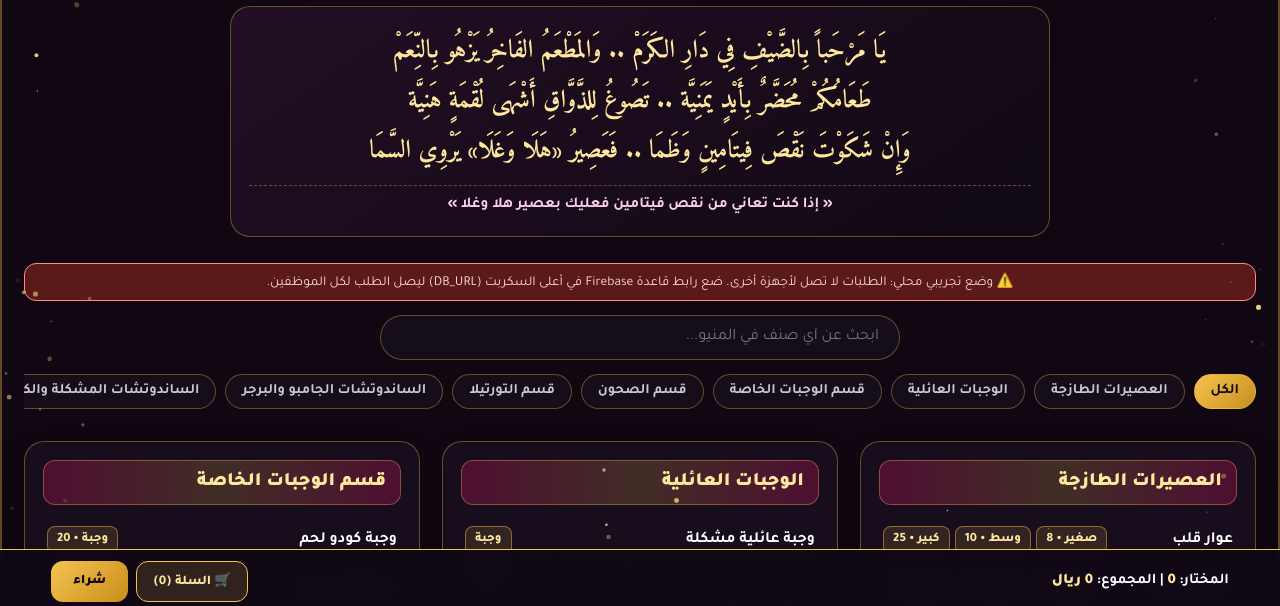
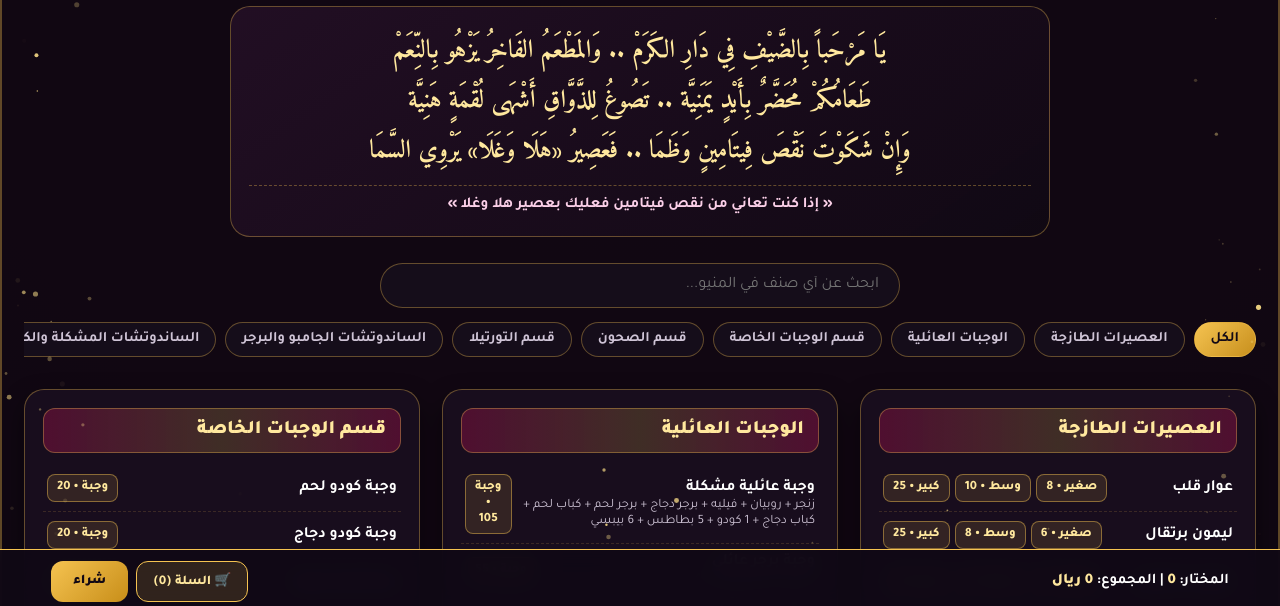
Before and after one commit to Omar14231/html, a plain HTML site: page index.html in a window 1280 px wide. Shown: the part 187-793 px from the top of the page. Drawn offline with Linux system fonts and the light colour scheme.

Commit message:
Update index.html

```diff
--- a/index.html
+++ b/index.html
@@ -239,7 +239,7 @@ body{background:radial-gradient(circle at 50% 0%,#2a0d26 0%,var(--bg-dark) 70%);
 /* ============ إعداد الربط العالمي (Firebase Realtime Database) ============
    ضع رابط قاعدة البيانات هنا، مثال: "https://my-project-default-rtdb.firebaseio.com"
    بدونه يعمل الموقع بوضع محلي فقط على نفس الجهاز. */
-const DB_URL = "";
+const DB_URL = "https://ajvqhpccizwdzzidyntx.supabase.co";
 const SECRET_CODE = "11133334";
 const POLL_MS = 3000;
 
```
